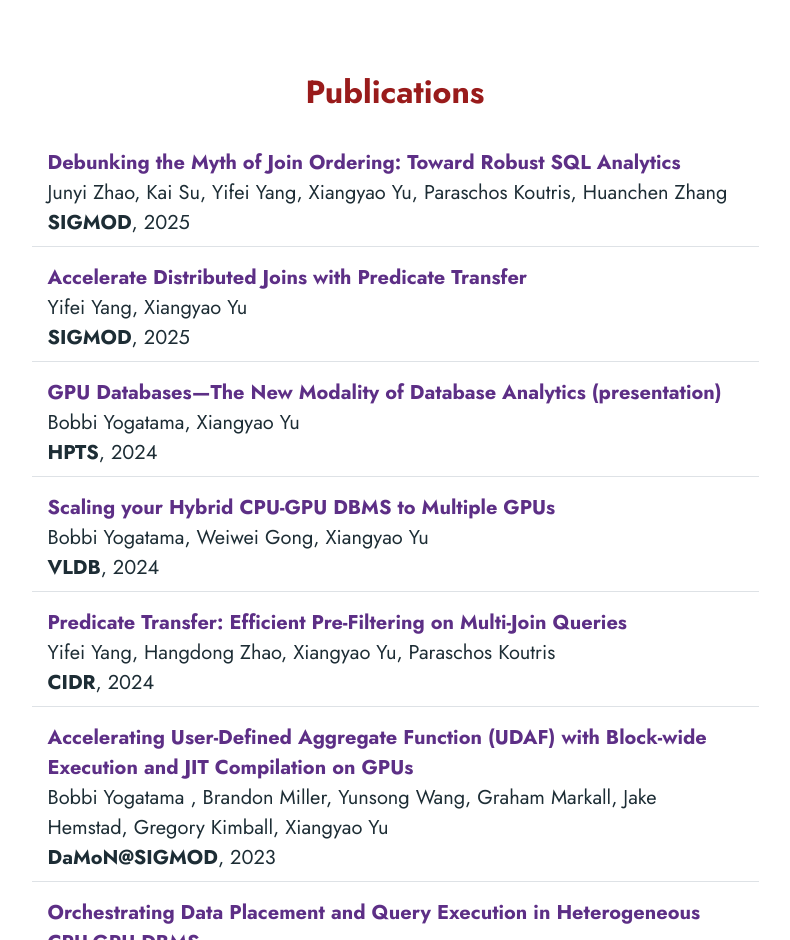
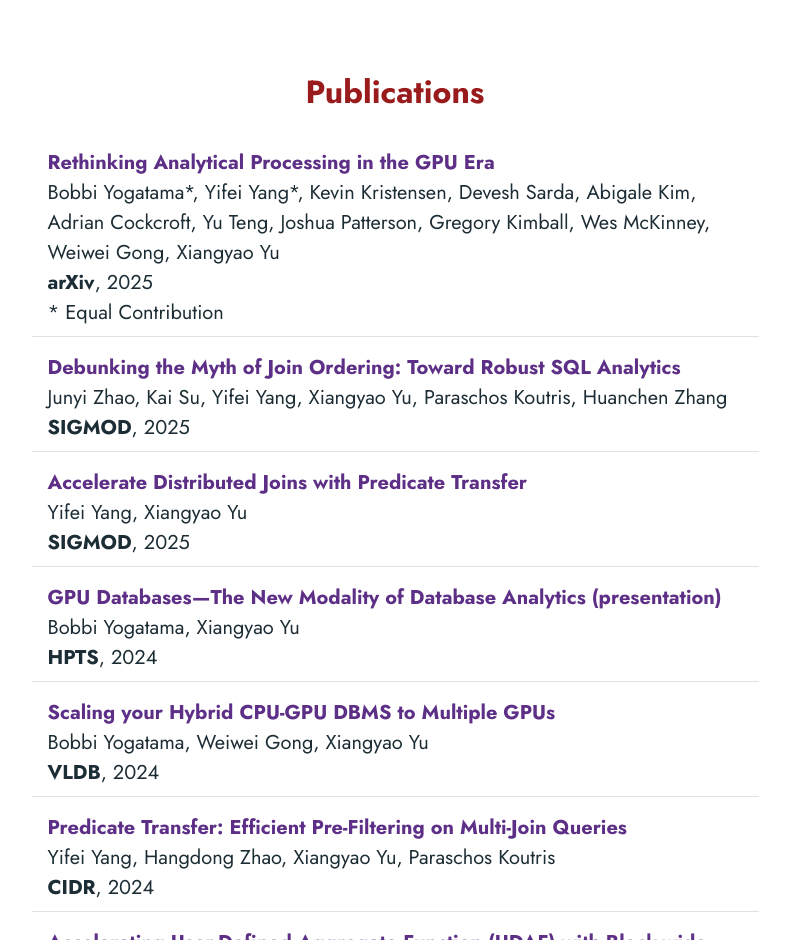
Before and after one commit to sirius-db/sirius-db.github.io, a plain HTML site: page index.html in a window 1280 px wide. Shown: the part 2340-3280 px from the top of the page, without its empty margins (245-1035 px from the left). Drawn offline with Linux system fonts and the light colour scheme; a web font is replaced by a local one.

Commit message:
add sirius paper

```diff
--- a/index.html
+++ b/index.html
@@ -329,10 +329,22 @@
 
         <li class="list-group-item">
 
+            <strong><a href="https://arxiv.org/pdf/2508.04701v1" target="_blank" rel="noopener noreferrer">Rethinking Analytical Processing in the GPU Era</a></strong><br>
+
+          <span>Bobbi Yogatama*, Yifei Yang*, Kevin Kristensen, Devesh Sarda, Abigale Kim, Adrian Cockcroft, Yu Teng, Joshua Patterson, Gregory Kimball, Wes McKinney, Weiwei Gong, Xiangyao Yu</span><br>
+          <strong>arXiv</strong>, 2025<br>
+
+            * Equal Contribution
+
+        </li>
+
+        <li class="list-group-item">
+
             <strong><a href="https://dl.acm.org/doi/10.1145/3725283" target="_blank" rel="noopener noreferrer">Debunking the Myth of Join Ordering: Toward Robust SQL Analytics</a></strong><br>
 
           <span>Junyi Zhao, Kai Su, Yifei Yang, Xiangyao Yu, Paraschos Koutris, Huanchen Zhang</span><br>
-          <strong>SIGMOD</strong>, 2025
+          <strong>SIGMOD</strong>, 2025<br>
+
         </li>
 
         <li class="list-group-item">
@@ -340,7 +352,8 @@
             <strong><a href="https://dl.acm.org/doi/10.1145/3725259" target="_blank" rel="noopener noreferrer">Accelerate Distributed Joins with Predicate Transfer</a></strong><br>
 
           <span>Yifei Yang, Xiangyao Yu</span><br>
-          <strong>SIGMOD</strong>, 2025
+          <strong>SIGMOD</strong>, 2025<br>
+
         </li>
 
         <li class="list-group-item">
@@ -348,7 +361,8 @@
             <strong><a href="https://pages.cs.wisc.edu/~yxy/pubs/sirius-hpts24.pdf" target="_blank" rel="noopener noreferrer">GPU Databases—The New Modality of Database Analytics (presentation)</a></strong><br>
 
           <span>Bobbi Yogatama, Xiangyao Yu</span><br>
-          <strong>HPTS</strong>, 2024
+          <strong>HPTS</strong>, 2024<br>
+
         </li>
 
         <li class="list-group-item">
@@ -356,7 +370,8 @@
             <strong><a href="https://www.vldb.org/pvldb/vol17/p4709-yogatama.pdf" target="_blank" rel="noopener noreferrer">Scaling your Hybrid CPU-GPU DBMS to Multiple GPUs</a></strong><br>
 
           <span>Bobbi Yogatama, Weiwei Gong, Xiangyao Yu</span><br>
-          <strong>VLDB</strong>, 2024
+          <strong>VLDB</strong>, 2024<br>
+
         </li>
 
         <li class="list-group-item">
@@ -364,7 +379,8 @@
             <strong><a href="https://www.cidrdb.org/cidr2024/papers/p22-yang.pdf" target="_blank" rel="noopener noreferrer">Predicate Transfer: Efficient Pre-Filtering on Multi-Join Queries</a></strong><br>
 
           <span>Yifei Yang, Hangdong Zhao, Xiangyao Yu, Paraschos Koutris</span><br>
-          <strong>CIDR</strong>, 2024
+          <strong>CIDR</strong>, 2024<br>
+
         </li>
 
         <li class="list-group-item">
@@ -372,7 +388,8 @@
             <strong><a href="https://dl.acm.org/doi/10.1145/3592980.3595307" target="_blank" rel="noopener noreferrer">Accelerating User-Defined Aggregate Function (UDAF) with Block-wide Execution and JIT Compilation on GPUs</a></strong><br>
 
           <span>Bobbi Yogatama , Brandon Miller, Yunsong Wang, Graham Markall, Jake Hemstad, Gregory Kimball, Xiangyao Yu</span><br>
-          <strong>DaMoN@SIGMOD</strong>, 2023
+          <strong>DaMoN@SIGMOD</strong>, 2023<br>
+
         </li>
 
         <li class="list-group-item">
@@ -380,7 +397,8 @@
             <strong><a href="https://www.vldb.org/pvldb/vol15/p2491-yogatama.pdf" target="_blank" rel="noopener noreferrer">Orchestrating Data Placement and Query Execution in Heterogeneous CPU-GPU DBMS</a></strong><br>
 
           <span>Bobbi Yogatama, Weiwei Gong, Xiangyao Yu</span><br>
-          <strong>VLDB</strong>, 2022
+          <strong>VLDB</strong>, 2022<br>
+
         </li>
 
         <li class="list-group-item">
@@ -388,7 +406,8 @@
             <strong><a href="https://dl.acm.org/doi/10.1145/3514221.3526132" target="_blank" rel="noopener noreferrer">Tile-based Lightweight Integer Compression in GPU</a></strong><br>
 
           <span>Anil Shanbhag*, Bobbi Yogatama*, Xiangyao Yu, Samuel Madden</span><br>
-          <strong>SIGMOD</strong>, 2022
+          <strong>SIGMOD</strong>, 2022<br>
+
         </li>
 
         <li class="list-group-item">
@@ -396,7 +415,8 @@
             <strong><a href="https://dl.acm.org/doi/abs/10.1145/3318464.3380595" target="_blank" rel="noopener noreferrer">A Study of the Fundamental Performance Characteristics of GPUs and CPUs for Database Analytics</a></strong><br>
 
           <span>Anil Shanbhag, Samuel Madden, Xiangyao Yu</span><br>
-          <strong>SIGMOD</strong>, 2020
+          <strong>SIGMOD</strong>, 2020<br>
+
         </li>
 
       </ul>
```
